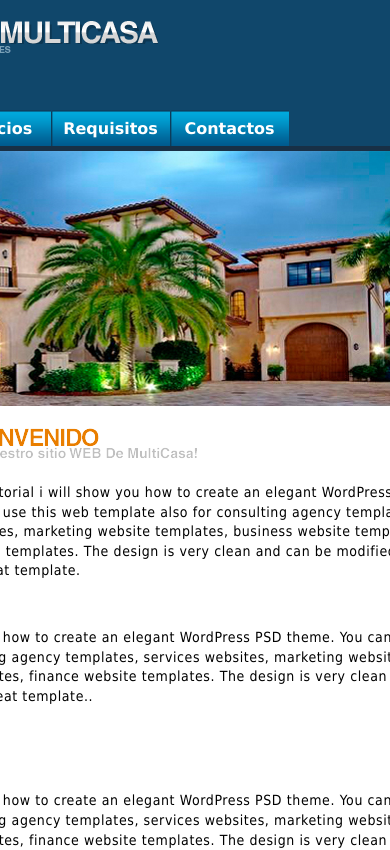
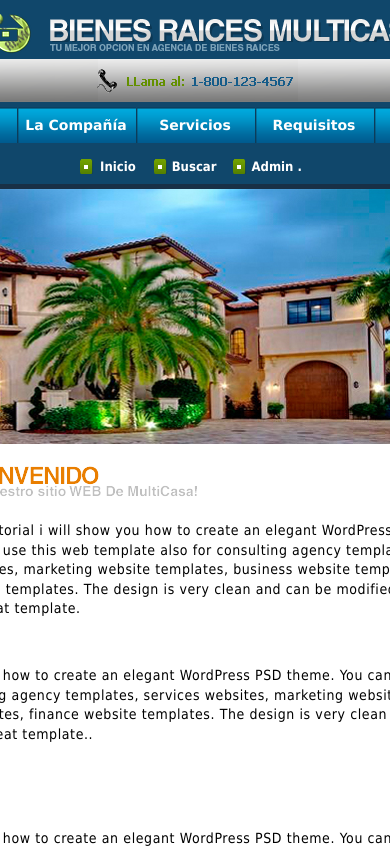
Before and after one commit to sudo-von/web-development-uadec, a React (Create React App) app in the folder frontend/: page / in a window 390 px wide. Shown: the top 850 px of the page. Built offline with nearby package versions, Linux system fonts and the light colour scheme.

Commit message:
feat: :sparkles: Header is now responsive

```diff
--- a/frontend/public/index.css
+++ b/frontend/public/index.css
@@ -1,4 +1,5 @@
 body {
+  width: '100%';
   margin: 0;
   padding: 0;
   display: flex;
--- a/frontend/src/App.tsx
+++ b/frontend/src/App.tsx
@@ -1,11 +1,7 @@
 import Home from 'src/screens/Home/Home';
 
 function App() {
-  return (
-    <div>
-      <Home />
-    </div>
-  );
+  return <Home />;
 }
 
 export default App;
--- a/frontend/src/components/Container/Container.tsx
+++ b/frontend/src/components/Container/Container.tsx
@@ -7,6 +7,7 @@ interface ContainerProps {
     | 'flex-end'
     | 'center'
     | 'space-between'
+    | 'space-evenly'
     | 'space-around';
   alignItems?: 'start' | 'center' | 'flex-start' | 'flex-end' | 'baseline';
   style?: object;
--- a/frontend/src/components/Navbar/Components/Header/Header.styles.tsx
+++ b/frontend/src/components/Navbar/Components/Header/Header.styles.tsx
@@ -1,19 +1,10 @@
-const styles = {
-  header: {
-    display: 'flex',
-    justifyContent: 'space-between',
-  },
-  leftHeader: {
-    display: 'flex',
-    alignItems: 'center',
-  },
+const handleStyles = (isLarge: boolean) =>
+  ({
     logo: {
       marginTop: 13,
       marginLeft: 29,
     },
     multihouse: {
-    display: 'flex',
-    flexDirection: 'column',
       marginLeft: 18,
       width: 377,
       height: 23,
@@ -25,19 +16,18 @@ const styles = {
       marginTop: 2,
     },
     telephoneContainer: {
-    width: 200,
+      width: isLarge ? 200 : '74%',
       height: 43,
       backgroundImage: `url(assets/header/bloque_call_now/cuadro_blanco.png)`,
-    display: 'flex',
-    alignItems: 'center',
-    justifyContent: 'space-evenly',
-    marginTop: 15,
-    marginRight: 9,
+      marginTop: isLarge ? 15 : 5,
+      marginBottom: isLarge ? 0 : 5,
+      marginRight: isLarge ? 9 : 0,
     },
     telephone: {
       width: 20,
       height: 24,
+      marginRight: isLarge ? 0 : 10,
     },
-} as const;
+  } as const);
 
-export default styles;
+export default handleStyles;
--- a/frontend/src/components/Navbar/Components/Header/Header.tsx
+++ b/frontend/src/components/Navbar/Components/Header/Header.tsx
@@ -1,24 +1,36 @@
-import styles from './Header.styles';
+import Container from 'src/components/Container/Container';
+import useMediaQuery from 'src/hooks/useMediaQuery';
+import handleStyles from './Header.styles';
 
 const Header = () => {
+  const isLarge = useMediaQuery('(min-width: 1100px)');
+  const styles = handleStyles(isLarge);
   return (
-    <div style={styles.header}>
-      <div style={styles.leftHeader}>
+    <Container
+      flexDirection={isLarge ? 'row' : 'column'}
+      alignItems="center"
+      justifyContent={isLarge ? 'space-between' : 'flex-start'}
+    >
+      <Container justifyContent="center" alignItems="center">
         <img
           src="assets/header/logotipo.png"
           alt="header"
           style={styles.logo}
         />
-        <div style={styles.multihouse}>
+        <Container flexDirection="column" style={styles.multihouse}>
           <img src="assets/header/Bienes Raices mULTIcASA.png" alt="header" />
           <img
             style={styles.bestOption}
             src="assets/header/Tu mejor opcion en agencia de bienes raices.png"
             alt="header"
           />
-        </div>
-      </div>
-      <div style={styles.telephoneContainer}>
+        </Container>
+      </Container>
+      <Container
+        alignItems="center"
+        justifyContent={isLarge ? 'space-evenly' : 'center'}
+        style={styles.telephoneContainer}
+      >
         <img
           src="assets/header/bloque_call_now/telefono.png"
           alt="telephone"
@@ -28,8 +40,8 @@ const Header = () => {
           src="assets/header/bloque_call_now/LLama al_ 1-800-123-4567.png"
           alt="call now 1-800-123-4567"
         />
-      </div>
-    </div>
+      </Container>
+    </Container>
   );
 };
 
--- a/frontend/src/components/Navbar/Components/Menu/Components/Button/Button.tsx
+++ b/frontend/src/components/Navbar/Components/Menu/Components/Button/Button.tsx
@@ -1,11 +1,12 @@
 import styles from 'src/components/Navbar/Components/Menu/Components/Button/Button.styles';
 
 interface ButtonProps {
+  style?: object;
   children: React.ReactNode;
 }
 
-const Button = ({ children }: ButtonProps) => {
-  return <div style={styles.button}>{children}</div>;
+const Button = ({ children, style }: ButtonProps) => {
+  return <div style={{ ...styles.button, ...style }}>{children}</div>;
 };
 
 export default Button;
--- a/frontend/src/components/Navbar/Components/Menu/Menu.styles.tsx
+++ b/frontend/src/components/Navbar/Components/Menu/Menu.styles.tsx
@@ -1,18 +1,20 @@
-const styles = {
+const styles = (isLarge: boolean) =>
+  ({
     container: {
-    marginTop: 52,
-    display: 'flex',
-    justifyContent: 'space-between',
+      marginTop: isLarge ? 52 : 0,
       borderBottom: '5px solid #183046',
     },
     leftMenu: {
-    display: 'flex',
-    justifyContent: 'flex-start',
+      width: isLarge ? '70%' : '100%',
+    },
+    button: {
+      fontSize: 14,
     },
     rightMenu: {
-    display: 'flex',
-    justifyContent: 'flex-start',
+      marginTop: isLarge ? 0 : 5,
+      width: isLarge ? '30%' : '100%',
+      height: 36,
     },
-} as const;
+  } as const);
 
 export default styles;
--- a/frontend/src/components/Navbar/Components/Menu/Menu.tsx
+++ b/frontend/src/components/Navbar/Components/Menu/Menu.tsx
@@ -1,6 +1,8 @@
-import styles from 'src/components/Navbar/Components/Menu/Menu.styles';
+import handleStyles from 'src/components/Navbar/Components/Menu/Menu.styles';
 import Button from 'src/components/Navbar/Components/Menu/Components/Button/Button';
 import SmallButton from 'src/components/Navbar/Components/Menu/Components/SmallButton/SmallButton';
+import useMediaQuery from 'src/hooks/useMediaQuery';
+import Container from 'src/components/Container/Container';
 
 const leftButtons = [
   'Inicio',
@@ -11,14 +13,27 @@ const leftButtons = [
 ];
 
 const Menu = () => {
+  const isLarge = useMediaQuery('(min-width: 1100px)');
+  const styles = handleStyles(isLarge);
   return (
-    <div style={styles.container}>
-      <div style={styles.leftMenu}>
+    <Container
+      flexDirection={isLarge ? 'row' : 'column'}
+      justifyContent={isLarge ? 'space-between' : 'flex-start'}
+      style={styles.container}
+    >
+      <Container
+        style={styles.leftMenu}
+        justifyContent={isLarge ? 'flex-start' : 'center'}
+      >
         {leftButtons.map((button) => (
-          <Button>{button}</Button>
+          <Button style={styles.button}>{button}</Button>
         ))}
-      </div>
-      <div style={styles.rightMenu}>
+      </Container>
+      <Container
+        justifyContent="center"
+        alignItems="center"
+        style={styles.rightMenu}
+      >
         <SmallButton marginLeft={6} marginRight={18}>
           Inicio
         </SmallButton>
@@ -28,8 +43,8 @@ const Menu = () => {
         <SmallButton marginLeft={4} marginRight={8}>
           Admin .
         </SmallButton>
-      </div>
-    </div>
+      </Container>
+    </Container>
   );
 };
 
--- a/frontend/src/components/Navbar/Navbar.styles.tsx
+++ b/frontend/src/components/Navbar/Navbar.styles.tsx
@@ -1,9 +1,9 @@
-const styles = {
+const handleStyles = (isLarge: boolean) => ({
   navbar: {
     backgroundColor: '#10476b',
-    width: '1002px',
-    height: '151px',
+    width: isLarge ? 1002 : '80%',
+    height: isLarge ? 151 : 189,
   } as const,
-};
+});
 
-export default styles;
+export default handleStyles;
--- a/frontend/src/components/Navbar/Navbar.tsx
+++ b/frontend/src/components/Navbar/Navbar.tsx
@@ -1,8 +1,11 @@
 import Menu from 'src/components/Navbar/Components/Menu/Menu';
 import Header from 'src/components/Navbar/Components/Header/Header';
-import styles from './Navbar.styles';
+import useMediaQuery from 'src/hooks/useMediaQuery';
+import handleStyles from './Navbar.styles';
 
 const Navbar = () => {
+  const isLarge = useMediaQuery('(min-width: 1100px)');
+  const styles = handleStyles(isLarge);
   return (
     <div style={styles.navbar}>
       <Header />
--- /dev/null
+++ b/frontend/src/hooks/useMediaQuery.ts
@@ -0,0 +1,39 @@
+/* eslint-disable react-hooks/exhaustive-deps */
+import { useEffect, useState } from 'react';
+
+function useMediaQuery(query: string): boolean {
+  const getMatches = (mediaQuery: string): boolean => {
+    if (typeof window !== 'undefined') {
+      return window.matchMedia(mediaQuery).matches;
+    }
+    return false;
+  };
+
+  const [matches, setMatches] = useState<boolean>(getMatches(query));
+
+  function handleChange() {
+    setMatches(getMatches(query));
+  }
+
+  useEffect(() => {
+    const matchMedia = window.matchMedia(query);
+    handleChange();
+    if (matchMedia.addListener) {
+      matchMedia.addListener(handleChange);
+    } else {
+      matchMedia.addEventListener('change', handleChange);
+    }
+
+    return () => {
+      if (matchMedia.removeListener) {
+        matchMedia.removeListener(handleChange);
+      } else {
+        matchMedia.removeEventListener('change', handleChange);
+      }
+    };
+  }, [query]);
+
+  return matches;
+}
+
+export default useMediaQuery;
--- a/frontend/src/screens/Home/Home.tsx
+++ b/frontend/src/screens/Home/Home.tsx
@@ -1,3 +1,4 @@
+import Container from 'src/components/Container/Container';
 import Footer from 'src/components/Footer/Footer';
 import Image from 'src/components/Image/Image';
 import Navbar from 'src/components/Navbar/Navbar';
@@ -7,7 +8,11 @@ import styles from 'src/screens/Home/Home.styles';
 
 const Home = () => {
   return (
-    <div>
+    <Container
+      flexDirection="column"
+      justifyContent="center"
+      alignItems="center"
+    >
       <Navbar />
       <div style={styles.container}>
         <div style={styles.contentContainer}>
@@ -23,7 +28,7 @@ const Home = () => {
         />
         <Footer />
       </div>
-    </div>
+    </Container>
   );
 };
 
```
Lines whose indentation alone changed are shown as unchanged.
